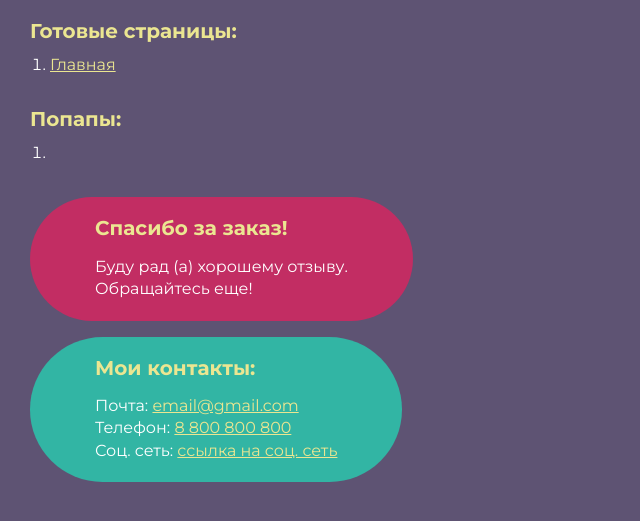
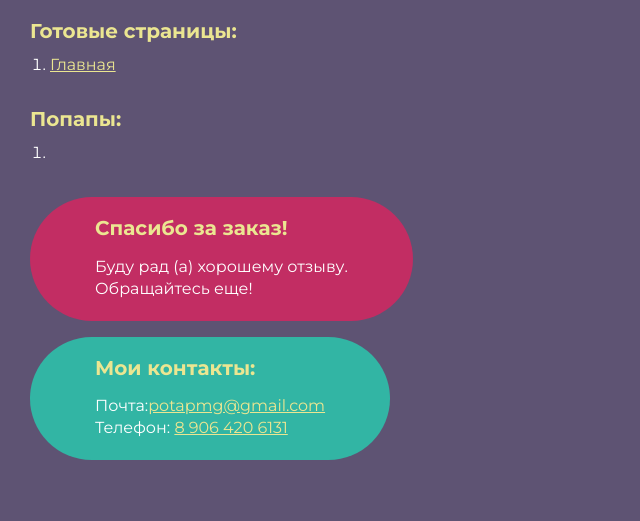
Before and after one commit to MiklyxaPot/zlatmax-preview, a plain HTML site: page index.html in a window 1280 px wide. Shown: the part 115-636 px from the top of the page, without its empty margins (0-640 px from the left). Drawn offline with Linux system fonts and the light colour scheme.

Commit message:
Update index.html

```diff
--- a/index.html
+++ b/index.html
@@ -28,9 +28,9 @@
 		</div>
 		<div class="rootpage__contacts">
 			<h2>Мои контакты:</h2>
-			<p>Почта: <a href="mailto:email@gmail.com">email@gmail.com</a></p>
-			<p>Телефон: <a href="tel:8800800800">8 800 800 800</a></p>
-			<p>Соц. сеть: <a href="">ссылка на соц. сеть</a></p>
+			<p>Почта:<a href="mailto:potapmg@gmail.com">potapmg@gmail.com</a></p>
+				<p>Телефон: <a href="tel:8 906 420 6131">8 906 420 6131</a></p>
+				<!-- <p>Соц. сеть: <a href="">ссылка на соц. сеть</a></p> -->
 		</div>
 	</div>
 </body>
```
